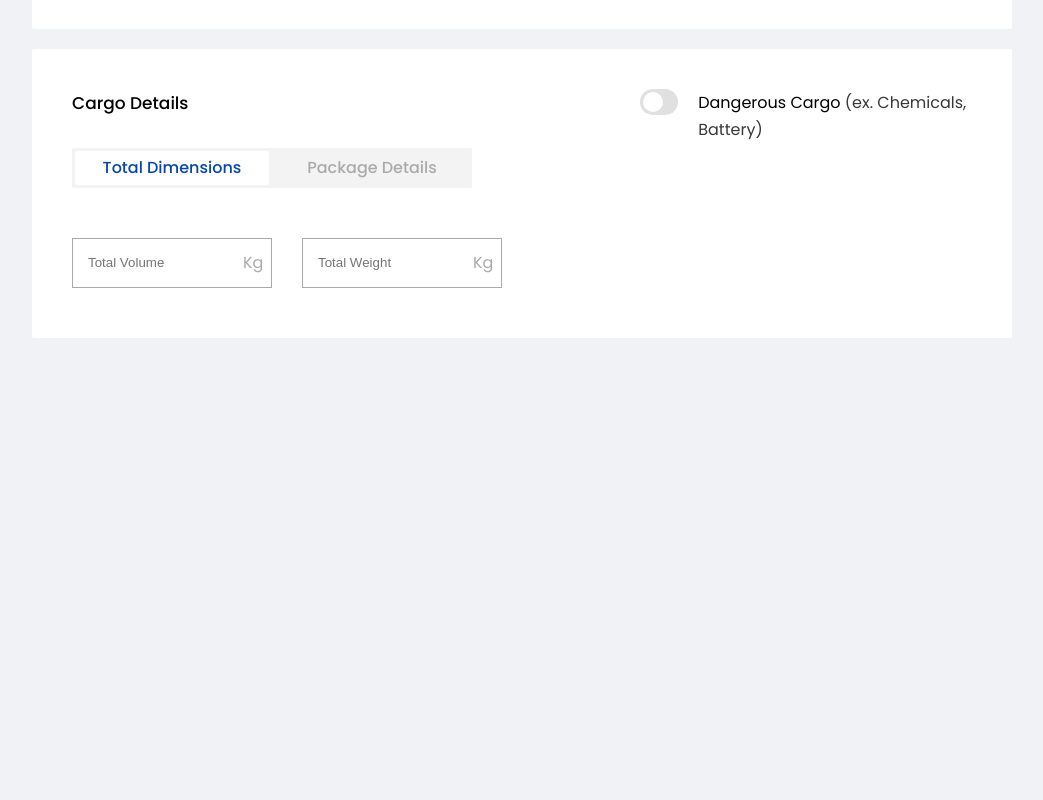
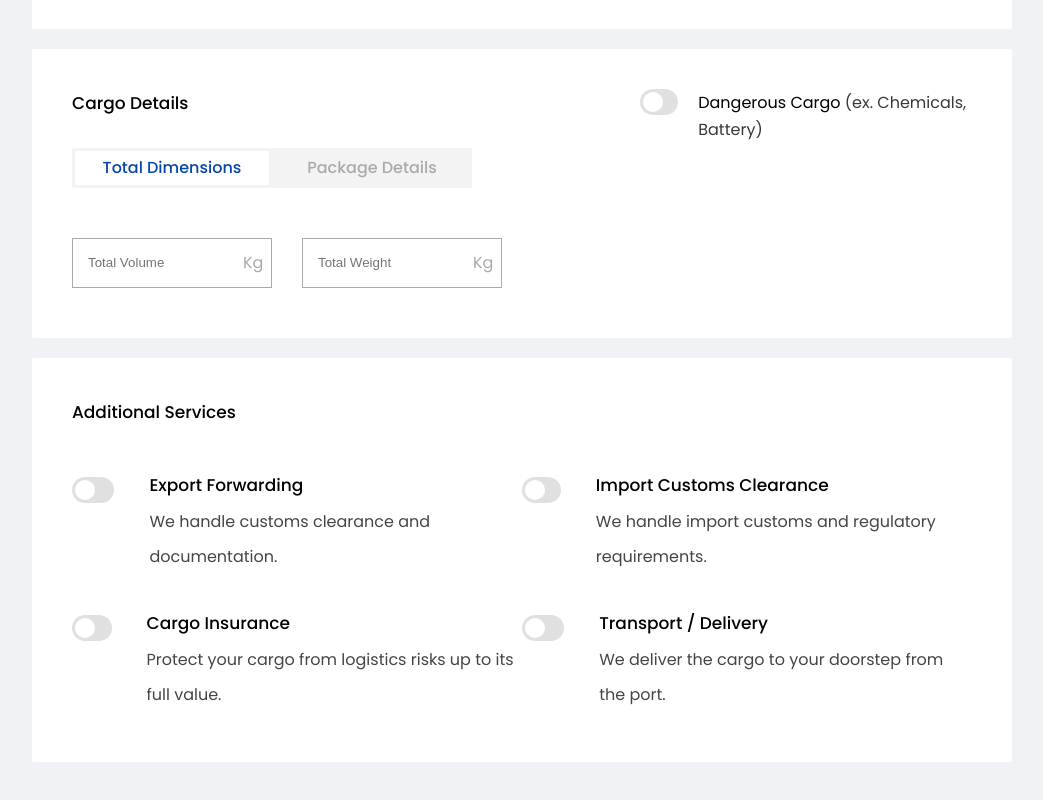
Before and after one commit to oluwakemi-dada/sample-app, a React (Create React App) app: page / in a window 1280 px wide. Shown: the part 650-1450 px from the top of the page, without its empty margins (118-1161 px from the left). Before the commit the page ends 1028 px from the top, so only its background shows below. Built offline with nearby package versions, Linux system fonts and the light colour scheme.

Commit message:
Additional services

```diff
--- a/src/App.css
+++ b/src/App.css
@@ -26,4 +26,5 @@ ul {
 a {
   text-decoration: none;
   color: #000;
+
 }
--- /dev/null
+++ b/src/components/new-booking/AdditionalServices.js
@@ -0,0 +1,193 @@
+import React, { useState } from 'react';
+import styled from 'styled-components';
+
+const Wrapper = styled.div`
+  background: #fff;
+  border-radius: 2px;
+  padding: 4rem 4rem 5rem 4rem;
+  margin-bottom: 2rem;
+`;
+
+const Heading = styled.div`
+  font-weight: 500;
+  font-size: 1.7rem;
+`;
+
+const Services = styled.div`
+  display: grid;
+  grid-template-columns: repeat(2, 1fr);
+  grid-row-gap: 3rem;
+  margin-top: 4rem;
+`;
+
+const Item = styled.div`
+  display: flex;
+
+  > *:first-child {
+    height: 2.6rem;
+    width: 4.7rem;
+    border-radius: 10rem;
+    display: flex;
+    align-items: center;
+    margin-right: 3.5rem;
+    cursor: pointer;
+    margin-top: 1rem;
+
+    div {
+      background: #fff;
+      height: 2rem;
+      width: 2rem;
+      border-radius: 50%;
+      transition: all 0.2s;
+    }
+  }
+`;
+
+const ForwardingToggle = styled.div`
+  background: ${(props) => (props.exportForwarding ? '#0746a7' : '#e0e0e0')};
+
+  div {
+    margin-left: ${(props) => (props.exportForwarding ? '2.4rem' : '.3rem')};
+  }
+`;
+
+const ClearanceToggle = styled.div`
+  background: ${(props) => (props.customsClearance ? '#0746a7' : '#e0e0e0')};
+
+  div {
+    margin-left: ${(props) => (props.customsClearance ? '2.4rem' : '.3rem')};
+  }
+`;
+
+const InsuranceToggle = styled.div`
+  background: ${(props) => (props.cargoInsurance ? '#0746a7' : '#e0e0e0')};
+
+  div {
+    margin-left: ${(props) => (props.cargoInsurance ? '2.4rem' : '.3rem')};
+  }
+`;
+
+const DeliveryToggle = styled.div`
+  background: ${(props) => (props.delivery ? '#0746a7' : '#e0e0e0')};
+
+  div {
+    margin-left: ${(props) => (props.delivery ? '2.4rem' : '.3rem')};
+  }
+`;
+
+const Texts = styled.div`
+  line-height: 2.2;
+  div {
+    font-weight: 500;
+    font-size: 1.7rem;
+  }
+
+  p {
+    color: #464545;
+  }
+`;
+
+const AdditionalServices = () => {
+  const [togglebarData, setTogglebarData] = useState({
+    exportForwarding: false,
+    customsClearance: false,
+    cargoInsurance: false,
+    delivery: false,
+  });
+
+  const { exportForwarding, customsClearance, cargoInsurance, delivery } =
+    togglebarData;
+
+  const onToggleServices = (service) => {
+    if (service === 'exportForwarding') {
+      setTogglebarData({
+        ...togglebarData,
+        exportForwarding: !exportForwarding,
+      });
+    } else if (service === 'customsClearance') {
+      setTogglebarData({
+        ...togglebarData,
+        customsClearance: !customsClearance,
+      });
+    } else if (service === 'cargoInsurance') {
+      setTogglebarData({
+        ...togglebarData,
+        cargoInsurance: !cargoInsurance,
+      });
+    } else if (service === 'delivery') {
+      setTogglebarData({
+        ...togglebarData,
+        delivery: !delivery,
+      });
+    }
+  };
+
+  return (
+    <Wrapper>
+      <Heading>Additional Services</Heading>
+      <Services>
+        <Item>
+          <ForwardingToggle
+            exportForwarding={exportForwarding}
+            onClick={() => {
+              onToggleServices('exportForwarding');
+            }}
+          >
+            <div></div>
+          </ForwardingToggle>
+          <Texts>
+            <div>Export Forwarding</div>
+            <p>We handle customs clearance and documentation.</p>
+          </Texts>
+        </Item>
+
+        <Item>
+          <ClearanceToggle
+            customsClearance={customsClearance}
+            onClick={() => {
+              onToggleServices('customsClearance');
+            }}
+          >
+            <div></div>
+          </ClearanceToggle>
+          <Texts>
+            <div>Import Customs Clearance</div>
+            <p>We handle import customs and regulatory requirements.</p>
+          </Texts>
+        </Item>
+
+        <Item>
+          <InsuranceToggle
+            cargoInsurance={cargoInsurance}
+            onClick={() => {
+              onToggleServices('cargoInsurance');
+            }}
+          >
+            <div></div>
+          </InsuranceToggle>
+          <Texts>
+            <div>Cargo Insurance</div>
+            <p>Protect your cargo from logistics risks up to its full value.</p>
+          </Texts>
+        </Item>
+
+        <Item>
+          <DeliveryToggle
+            delivery={delivery}
+            onClick={() => {
+              onToggleServices('delivery');
+            }}
+          >
+            <div></div>
+          </DeliveryToggle>
+          <Texts>
+            <div>Transport / Delivery</div>
+            <p>We deliver the cargo to your doorstep from the port.</p>
+          </Texts>
+        </Item>
+      </Services>
+    </Wrapper>
+  );
+};
+
+export default AdditionalServices;
--- a/src/components/new-booking/NewBooking.js
+++ b/src/components/new-booking/NewBooking.js
@@ -5,6 +5,7 @@ import { FaArrowLeft } from 'react-icons/fa';
 import Service from './Service';
 import Location from './Location';
 import CargoDetails from './CargoDetails';
+import AdditionalServices from './AdditionalServices';
 
 const MainHeading = styled.div`
   display: flex;
@@ -59,6 +60,7 @@ const NewBooking = () => {
         <Service />
         <Location />
         <CargoDetails />
+        <AdditionalServices />
       </Container>
     </div>
   );
```
